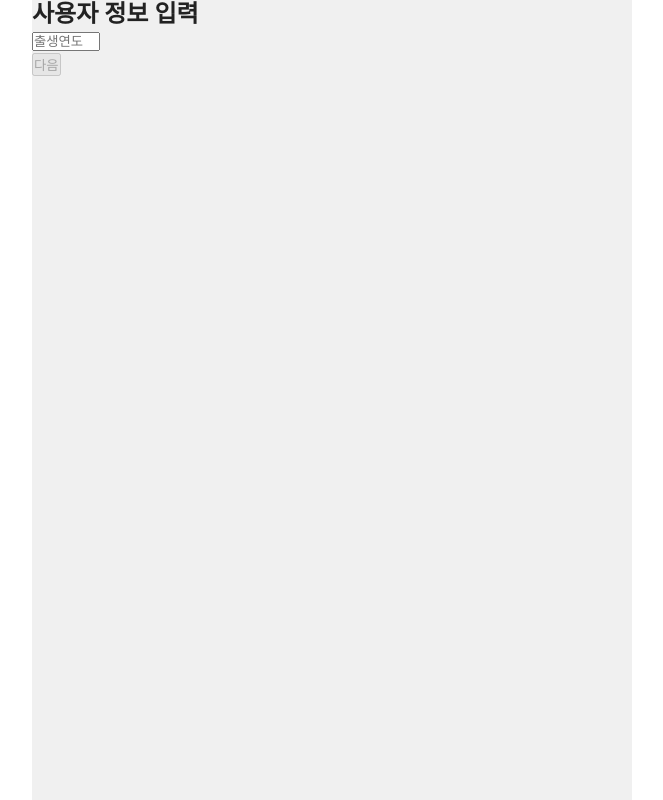
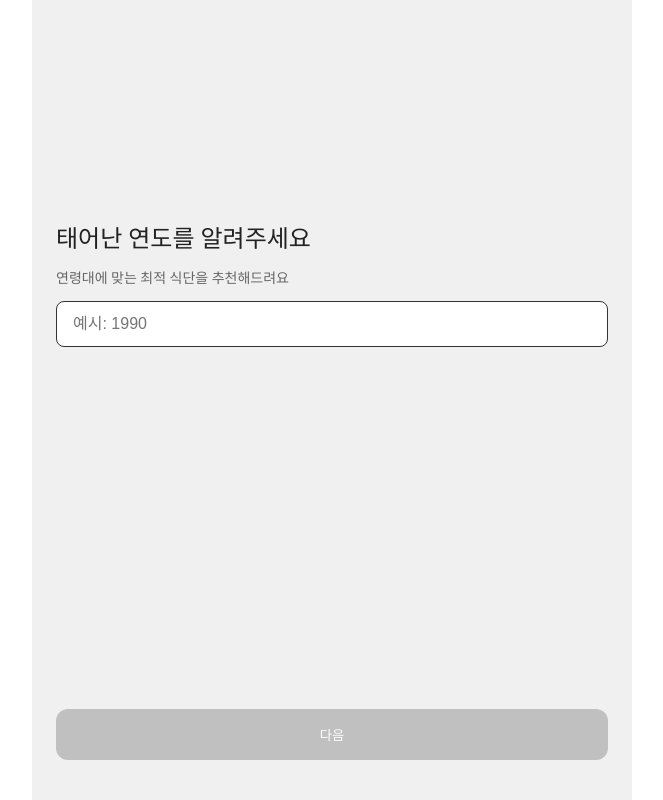
Before and after one commit to gringrape/vegan-app, a React (Vite) app: page /userinfo/birthyear in a window 1280 px wide. Shown: the whole page, without its empty margins (308-971 px from the left). Built offline with nearby package versions, Linux system fonts and the light colour scheme.

Commit message:
BirthYear Page 스타일

```diff
--- a/src/components/Page.js
+++ b/src/components/Page.js
@@ -23,7 +23,7 @@ const Page = styled.div`
       color: ${({ theme }) => theme.colors.textLight};
       font-size: ${({ theme }) => theme.fontSizes.sm};
       margin-bottom: 0;
-      line-height: 1.5;
+      line-height: 2;
     }
   }
 `;
--- a/src/pages/BirthyearPage.js
+++ b/src/pages/BirthyearPage.js
@@ -1,5 +1,18 @@
 import { useState } from 'react';
 import { useNavigate } from 'react-router';
+
+import styled from 'styled-components';
+
+import Page from '../components/Page';
+import Submit from '../components/Submit';
+
+const BirthyearInput = styled.input`
+  width: 100%;
+  padding: 0.8em 1em;
+  font-size: ${({ theme }) => theme.fontSizes.base};
+  border: 1px solid ${({ theme }) => theme.colors.text};
+  border-radius: 0.5em;
+`;
 
 export default function BirthyearPage() {
   const navigate = useNavigate();
@@ -9,7 +22,7 @@ export default function BirthyearPage() {
   const handleBirthYearChange = (e) => {
     const value = e.target.value;
     setBirthYear(value);
-    setIsNextDisabled(value === '');
+    setIsNextDisabled(value.length !== 4 || value <= 1900 || value >= 2025);
   };
 
   const handleSubmit = (e) => {
@@ -18,14 +31,15 @@ export default function BirthyearPage() {
   };
 
   return (
-    <div>
-      <h1>
-        사용자 정보 입력
-      </h1>
+    <Page>
       <form>
-        <input
+        <label>
+          태어난 연도를 알려주세요
+        </label>
+        <p>연령대에 맞는 최적 식단을 추천해드려요</p>
+        <BirthyearInput
           type="number"
-          placeholder="출생연도를 입력하세요 (예: 1990)"
+          placeholder="예시: 1990"
           value={birthYear}
           onChange={handleBirthYearChange}
           min="1900"
@@ -33,15 +47,13 @@ export default function BirthyearPage() {
           pattern="\d{4}"
         />
       </form>
-      <div>
-        <button
-          type="button"
-          onClick={handleSubmit}
-          disabled={isNextDisabled}
-        >
-          다음
-        </button>
-      </div>
-    </div>
+      <Submit
+        type="button"
+        onClick={handleSubmit}
+        disabled={isNextDisabled}
+      >
+        다음
+      </Submit>
+    </Page>
   );
 }
```
